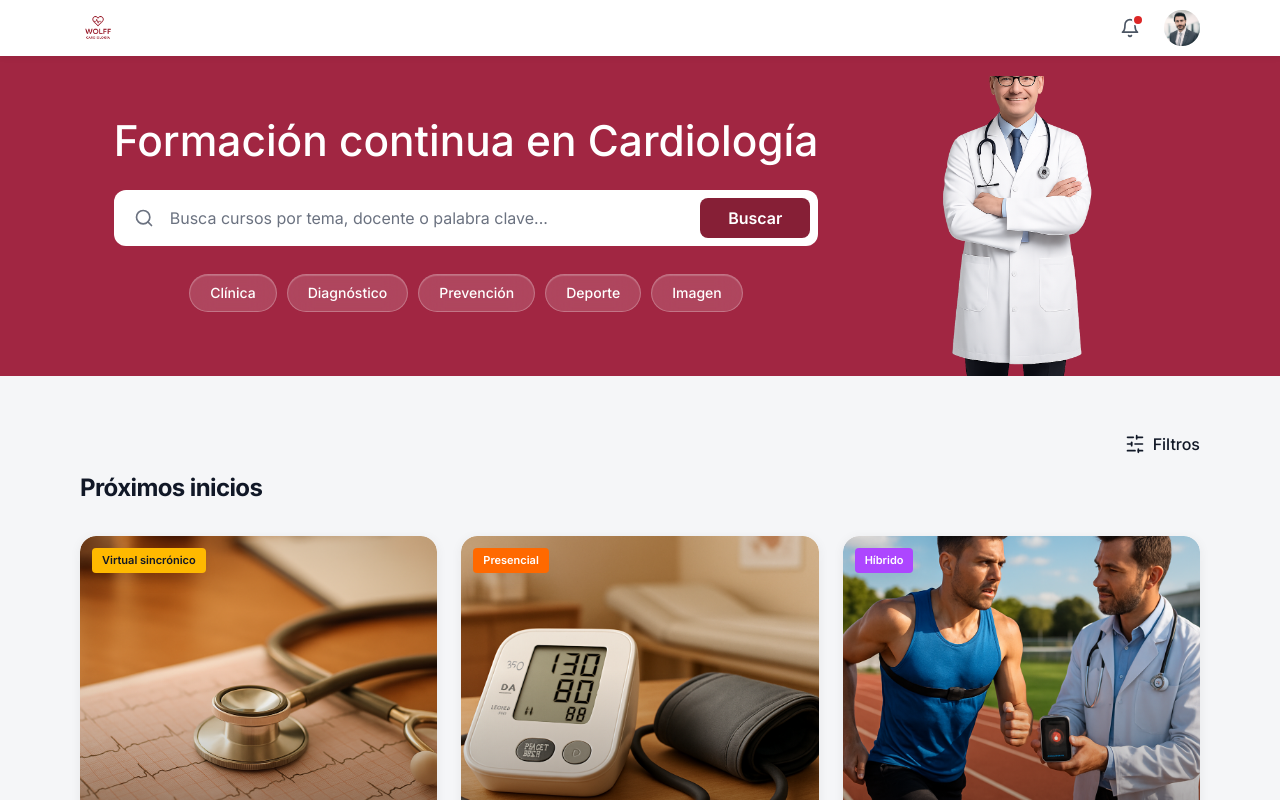
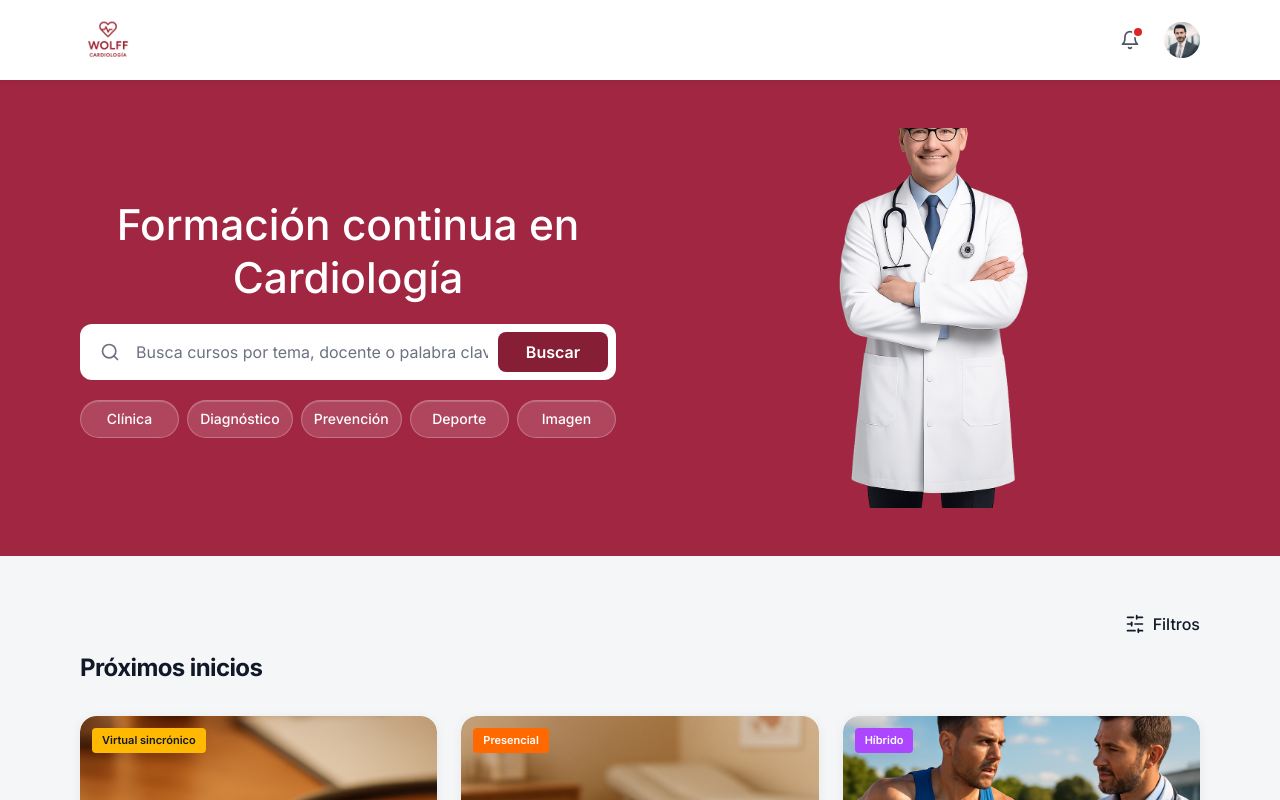
Before and after one commit to quintoimpacto/v0-wolff-lms, a Next.js app: page / in a window 1280 px wide. Shown: the top 800 px of the page. Built offline with nearby package versions, Linux system fonts and the light colour scheme.

Commit message:
feat: adjust layout and styling for hero section and header
Co-authored-by: Pauhaus <274125356+Pauhaus@users.noreply.github.com>

```diff
--- a/app/page.tsx
+++ b/app/page.tsx
@@ -375,12 +375,12 @@ export default function HomePage() {
 
       {/* Hero Section - Wolff Crimson */}
       <section className="relative overflow-hidden bg-hero-bg">
-        <div className="mx-auto flex max-w-[1200px] items-end justify-center gap-8 lg:gap-12 px-8 lg:px-10">
+        <div className="mx-auto flex max-w-[1200px] items-center justify-between gap-8 lg:gap-12 px-8 lg:px-10">
           {/* Left Block - Title + Search + Pills as one unit */}
-          <div className="relative z-10 py-10 md:py-12 lg:py-14 shrink-0">
+          <div className="relative z-10 flex-1 py-12 md:py-16 lg:py-20">
             {/* Title + Search + Pills shared container */}
-            <div className="flex flex-col gap-5 w-fit items-center">
-              <h1 className="w-full text-center font-medium text-hero-foreground leading-none font-sans lg:text-[2.65rem] text-5xl my-2">
+            <div className="flex flex-col gap-5 w-full max-w-[560px]">
+              <h1 className="w-full text-center font-medium text-hero-foreground leading-tight font-sans lg:text-[2.65rem] text-4xl sm:text-5xl">
                 Formación continua en Cardiología
               </h1>
               {/* Search Bar */}
@@ -404,13 +404,13 @@ export default function HomePage() {
                 </div>
               </div>
 
-              {/* Category Pills */}
-              <div className="flex flex-wrap gap-2.5 my-2">
+              {/* Category Pills - span full width of search bar */}
+              <div className="flex w-full justify-between gap-2">
                 {categories.map((cat) => (
                   <button
                     key={cat}
                     onClick={() => handleCategoryClick(cat)}
-                    className={`px-5 py-2 rounded-full text-sm font-medium border backdrop-blur-md transition-all duration-200 shadow-[inset_0_1px_1px_rgba(255,255,255,0.2)] ${
+                    className={`flex-1 px-3 py-2 rounded-full text-sm font-medium border backdrop-blur-md transition-all duration-200 shadow-[inset_0_1px_1px_rgba(255,255,255,0.2)] ${
                       activeCategory === cat
                         ? "bg-white/30 text-hero-foreground border-white/50"
                         : "bg-white/15 text-hero-foreground border-white/25 hover:bg-white/25 hover:border-white/40"
@@ -423,14 +423,14 @@ export default function HomePage() {
             </div>
           </div>
 
-          {/* Right Block - Hero Image */}
-          <div className="hidden md:flex items-end shrink-0">
+          {/* Right Block - Hero Image (fully contained, floating with margin) */}
+          <div className="hidden md:flex flex-1 items-center justify-center py-10 lg:py-12">
             <Image
               src="/hero-wolff-person.png"
               alt="Cardiólogo del Instituto Wolff"
-              width={300}
-              height={340}
-              className="object-contain object-bottom"
+              width={340}
+              height={400}
+              className="h-auto max-h-[380px] w-auto object-contain"
               priority
             />
           </div>
--- a/components/header.tsx
+++ b/components/header.tsx
@@ -7,14 +7,14 @@ import { Avatar, AvatarFallback, AvatarImage } from "@/components/ui/avatar"
 export function Header() {
   return (
     <header className="sticky top-0 z-50 w-full bg-background shadow-sm">
-      <div className="mx-auto flex h-14 max-w-[1200px] items-center justify-between px-8 lg:px-10">
+      <div className="mx-auto flex h-20 max-w-[1200px] items-center justify-between px-8 lg:px-10">
         {/* Logo */}
         <Image
           src="/wolff-logo.png"
           alt="Instituto Wolff Cardiología"
-          width={120}
-          height={40}
-          className="h-9 w-auto object-contain"
+          width={200}
+          height={64}
+          className="h-14 w-auto object-contain"
           priority
         />
 
```
